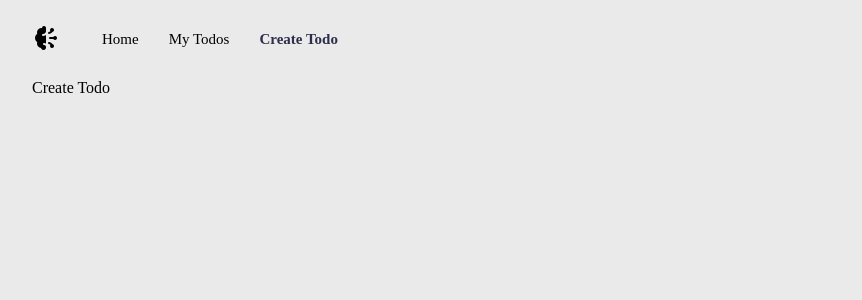
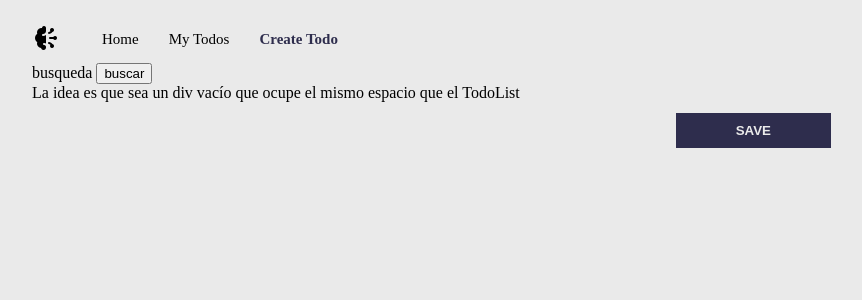
Before and after one commit to dayanMichelle/generator-todo, a React (Vite) app: page /create-todo in a window 1280 px wide. Shown: the top 300 px of the page, without its empty margins (208-1070 px from the left). Built offline with nearby package versions, Linux system fonts and the light colour scheme; a web font is replaced by a local one.

Commit message:
Add | template de create Todo

```diff
--- a/src/App.tsx
+++ b/src/App.tsx
@@ -4,6 +4,7 @@ import { useTodos } from "./hooks/useTodos";
 import { ATodo } from "./pages/Atodo/ATodo";
 import { MyTodos } from "./pages/MyTodo/MyTodos";
 import "./App.css";
+import { CreateTodo } from "./pages/CreateTodo";
 function App() {
   const {
     todos,
@@ -38,18 +39,7 @@ function App() {
               />
             }
           />
-          <Route
-            path="create-todo"
-            element={
-              <div>
-                <p>Create Todo</p>
-              </div>
-            }
-          />
-
-          {/* Using path="*"" means "match anything", so this route
-                acts like a catch-all for URLs that we don't have explicit
-                routes for. */}
+          <Route path="create-todo" element={<CreateTodo />} />
           <Route path="*" element={<h3>Error</h3>} />
         </Route>
       </Routes>
--- a/src/components/TodoItem/TodoItem.module.css
+++ b/src/components/TodoItem/TodoItem.module.css
@@ -2,7 +2,7 @@
     border: 1px solid black;
     display: flex;
     gap: 10px;
-    width: 700px;
+    width: 100%;
     font-weight: 100;
     font-size: 13px;
     padding: 0px 10px;
--- /dev/null
+++ b/src/pages/CreateTodo/CreateTodo.module.css
@@ -0,0 +1,5 @@
+.buttonContainer {
+  display: flex;
+  justify-content: flex-end;
+  padding: 10px 0;
+}
--- /dev/null
+++ b/src/pages/CreateTodo/CreateTodo.tsx
@@ -0,0 +1,44 @@
+import { useState } from "react";
+import { Button } from "../../components/Button";
+import { TodoList } from "../../components/TodoList/TodoList";
+import { Todo } from "../../types";
+
+import styles from "./CreateTodo.module.css";
+
+export const CreateTodo = () => {
+  const [searchTodo, setSearchTodo] = useState<Todo>();
+
+  const handleSearchTodo = () => {
+    setSearchTodo(undefined);
+    const todo = {
+      id: "1",
+      title: "todo 1",
+      date: "2021-10-10",
+      steps: [
+        { id: "1", text: "step 1", checked: false },
+        { id: "2", text: "step 2", checked: false },
+        { id: "3", text: "step 3", checked: false },
+      ],
+    };
+    setSearchTodo(todo);
+  };
+
+  return (
+    <div>
+      <div>
+        busqueda <button onClick={handleSearchTodo}>buscar</button>
+      </div>
+      {searchTodo ? (
+        <TodoList steps={searchTodo.steps} handleChange={() => {}} />
+      ) : (
+        <div>
+          La idea es que sea un div vacío que ocupe el mismo espacio que el
+          TodoList
+        </div>
+      )}
+      <div className={styles.buttonContainer}>
+        <Button color="dark" text="Save" onClick={() => {}} />
+      </div>
+    </div>
+  );
+};
--- /dev/null
+++ b/src/pages/CreateTodo/index.ts
@@ -0,0 +1 @@
+export * from "./CreateTodo";
```
